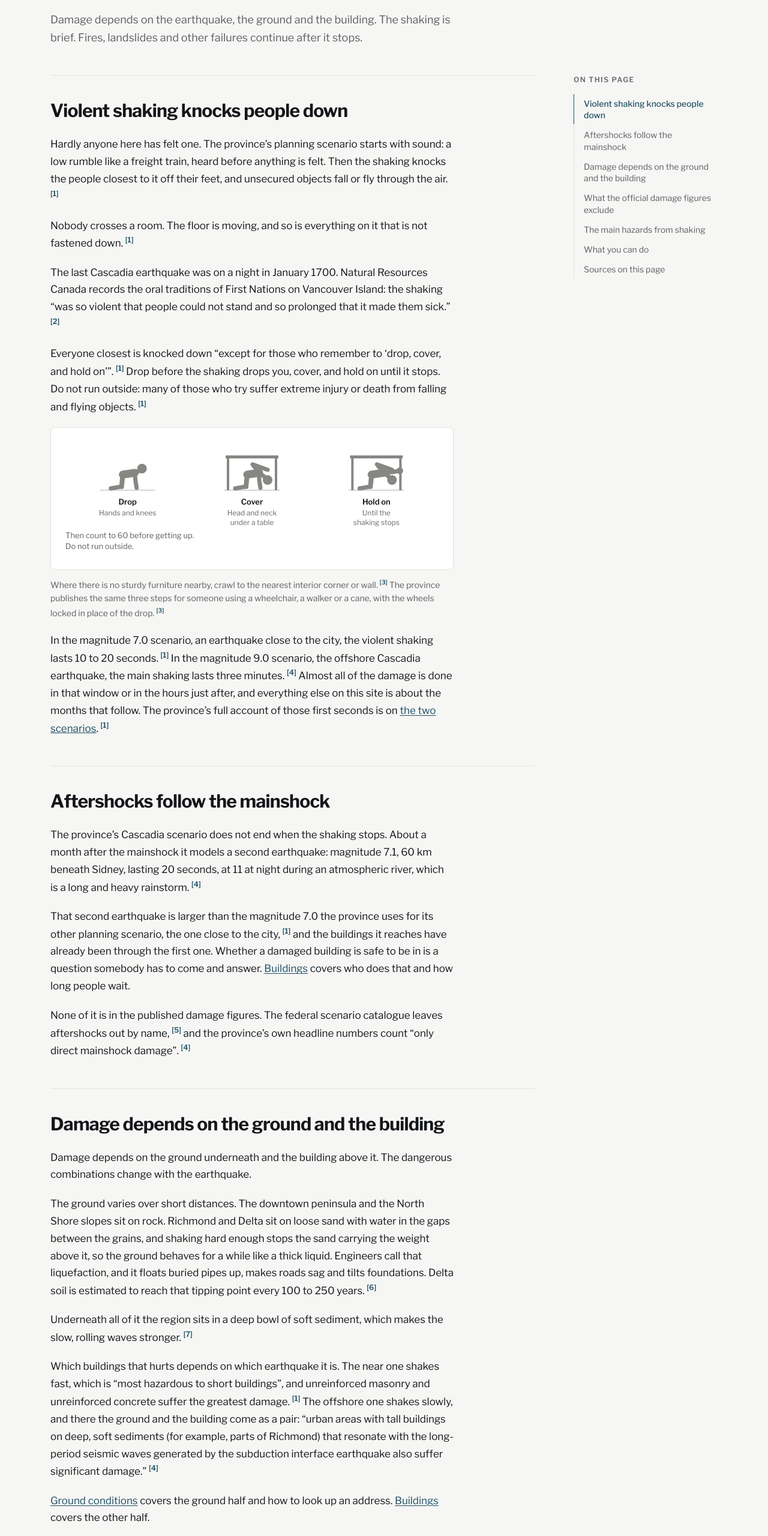
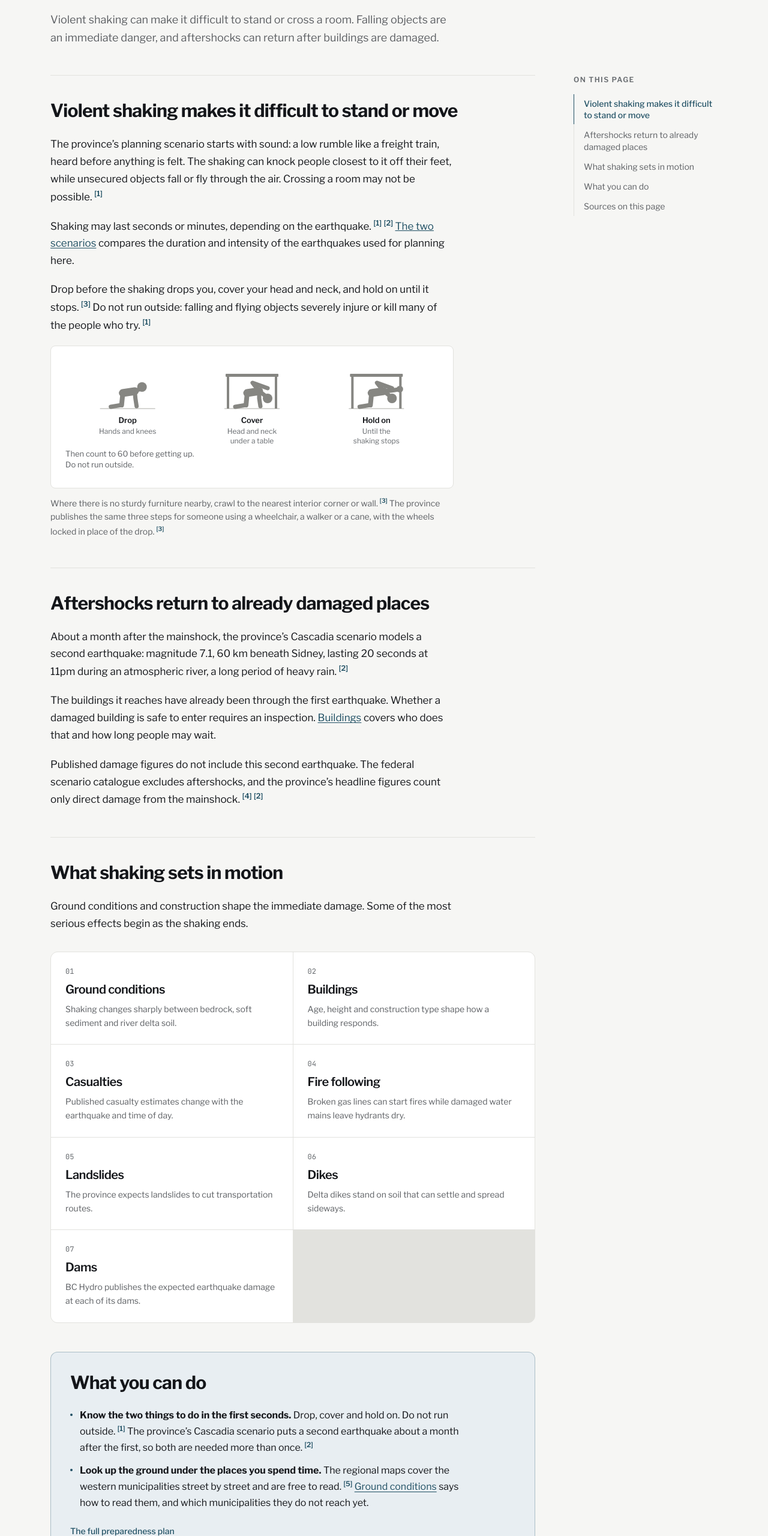
Before and after one commit to tartieret/quakeimpact.ca, a Next.js app: page /shaking in a window 1280 px wide. Shown: the part 240-2800 px from the top of the page at 60% size. Built offline with nearby package versions, Linux system fonts and the light colour scheme.

Commit message:
Focus the shaking page on the experience

```diff
--- a/src/content/pages/shaking.tsx
+++ b/src/content/pages/shaking.tsx
@@ -33,50 +33,46 @@ export const shaking: PageModule = {
     nav: "The shaking",
     kicker: "Part 1",
     standfirst:
-      "Damage depends on the earthquake, the ground and the building. The shaking is brief. Fires, landslides and other failures continue after it stops.",
+      "Violent shaking can make it difficult to stand or cross a room. Falling objects are an immediate danger, and aftershocks can return after buildings are damaged.",
     /** First-cited order, which is the order the markers are numbered in. */
     references: [
       "PEIRS",
-      "NRCAN-1700",
+      "DCRRA-2025",
       "PREPAREDBC",
-      "DCRRA-2025",
       "NRCAN-SCEN",
-      "JAVANBAKHT-24",
-      "DCRRA-APPC",
-      "GSC-OF-8853",
       "MVSMMP",
     ],
   },
 
   sections: [
     {
-      title: "Violent shaking knocks people down",
+      title: "Violent shaking makes it difficult to stand or move",
       body: (
         <Prose>
           <p>
-            Hardly anyone here has felt one. The province’s planning scenario
-            starts with sound: a low rumble like a freight train, heard before
-            anything is felt. Then the shaking knocks the people closest to it
-            off their feet, and unsecured objects fall or fly through the air.{" "}
+            The province’s planning scenario starts with sound: a low rumble
+            like a freight train, heard before anything is felt. The shaking can
+            knock people closest to it off their feet, while unsecured objects
+            fall or fly through the air. Crossing a room may not be possible.{" "}
             <Cite id="PEIRS" />
           </p>
           <p>
-            Nobody crosses a room. The floor is moving, and so is everything on
-            it that is not fastened down. <Cite id="PEIRS" />
+            Shaking may last seconds or minutes, depending on the earthquake.{" "}
+            <Cite id="PEIRS" /> <Cite id="DCRRA-2025" />{" "}
+            <Link
+              href="/scenarios/"
+              className="text-accent underline underline-offset-2"
+            >
+              The two scenarios
+            </Link>{" "}
+            compares the duration and intensity of the earthquakes used for
+            planning here.
           </p>
           <p>
-            The last Cascadia earthquake was on a night in January 1700. Natural
-            Resources Canada records the oral traditions of First Nations on
-            Vancouver Island: the shaking “was so violent that people could not
-            stand and so prolonged that it made them sick.”{" "}
-            <Cite id="NRCAN-1700" />
-          </p>
-          <p>
-            Everyone closest is knocked down “except for those who remember to
-            ‘drop, cover, and hold on’”. <Cite id="PEIRS" /> Drop before the
-            shaking drops you, cover, and hold on until it stops. Do not run
-            outside: many of those who try suffer extreme injury or death from
-            falling and flying objects. <Cite id="PEIRS" />
+            Drop before the shaking drops you, cover your head and neck, and
+            hold on until it stops. <Cite id="PREPAREDBC" /> Do not run
+            outside: falling and flying objects severely injure or kill many of
+            the people who try. <Cite id="PEIRS" />
           </p>
           <Figure
             alt="Drop to your hands and knees, cover your head and neck under a sturdy table, and hold on to it until the shaking stops, then count to 60 before getting up. The people badly hurt are the ones who try to run outside while the ground is still moving."
@@ -92,146 +88,52 @@ export const shaking: PageModule = {
           >
             <DropCoverHoldOn />
           </Figure>
+        </Prose>
+      ),
+    },
+
+    {
+      title: "Aftershocks return to already damaged places",
+      body: (
+        <Prose>
           <p>
-            In the magnitude 7.0 scenario, an earthquake close to the city, the
-            violent shaking lasts 10 to 20 seconds. <Cite id="PEIRS" /> In the
-            magnitude 9.0 scenario, the offshore Cascadia earthquake, the main
-            shaking lasts three minutes. <Cite id="DCRRA-2025" /> Almost all of
-            the damage is done in that window or in the hours just after, and
-            everything else on this site is about the months that follow. The
-            province’s full account of those first seconds is on{" "}
+            About a month after the mainshock, the province’s Cascadia scenario
+            models a second earthquake: magnitude 7.1, 60 km beneath Sidney,
+            lasting 20 seconds at 11pm during an atmospheric river, a long
+            period of heavy rain. <Cite id="DCRRA-2025" />
+          </p>
+          <p>
+            The buildings it reaches have already been through the first
+            earthquake. Whether a damaged building is safe to enter requires an
+            inspection.{" "}
             <Link
-              href="/scenarios/"
+              href="/shaking/buildings/"
               className="text-accent underline underline-offset-2"
             >
-              the two scenarios
-            </Link>
-            . <Cite id="PEIRS" />
+              Buildings
+            </Link>{" "}
+            covers who does that and how long people may wait.
+          </p>
+          <p>
+            Published damage figures do not include this second earthquake. The
+            federal scenario catalogue excludes aftershocks, and the province’s
+            headline figures count only direct damage from the mainshock.{" "}
+            <Cite id="NRCAN-SCEN" /> <Cite id="DCRRA-2025" />
           </p>
         </Prose>
       ),
     },
 
     {
-      title: "Aftershocks follow the mainshock",
-      body: (
-        <Prose>
-          <p>
-            The province’s Cascadia scenario does not end when the shaking
-            stops. About a month after the mainshock it models a second
-            earthquake: magnitude 7.1, 60 km beneath Sidney, lasting 20 seconds,
-            at 11 at night during an atmospheric river, which is a long and
-            heavy rainstorm. <Cite id="DCRRA-2025" />
-          </p>
-          <p>
-            That second earthquake is larger than the magnitude 7.0 the province
-            uses for its other planning scenario, the one close to the city,{" "}
-            <Cite id="PEIRS" /> and the buildings it reaches have already been
-            through the first one. Whether a damaged building is safe to be in
-            is a question somebody has to come and answer.{" "}
-            <Link
-              href="/shaking/buildings/"
-              className="text-accent underline underline-offset-2"
-            >
-              Buildings
-            </Link>{" "}
-            covers who does that and how long people wait.
-          </p>
-          <p>
-            None of it is in the published damage figures. The federal scenario
-            catalogue leaves aftershocks out by name, <Cite id="NRCAN-SCEN" />{" "}
-            and the province’s own headline numbers count “only direct mainshock
-            damage”. <Cite id="DCRRA-2025" />
-          </p>
-        </Prose>
-      ),
-    },
-
-    {
-      title: "Damage depends on the ground and the building",
-      body: (
-        <Prose>
-          <p>
-            Damage depends on the ground underneath and the building above it.
-            The dangerous combinations change with the earthquake.
-          </p>
-          <p>
-            The ground varies over short distances. The downtown peninsula and
-            the North Shore slopes sit on rock. Richmond and Delta sit on loose
-            sand with water in the gaps between the grains, and shaking hard
-            enough stops the sand carrying the weight above it, so the ground
-            behaves for a while like a thick liquid. Engineers call that
-            liquefaction, and it floats buried pipes up, makes roads sag and
-            tilts foundations. Delta soil is estimated to reach that tipping
-            point every 100 to 250 years. <Cite id="JAVANBAKHT-24" />
-          </p>
-          <p>
-            Underneath all of it the region sits in a deep bowl of soft
-            sediment, which makes the slow, rolling waves stronger.{" "}
-            <Cite id="DCRRA-APPC" />
-          </p>
-          <p>
-            Which buildings that hurts depends on which earthquake it is. The
-            near one shakes fast, which is “most hazardous to short buildings”,
-            and unreinforced masonry and unreinforced concrete suffer the
-            greatest damage. <Cite id="PEIRS" /> The offshore one shakes slowly,
-            and there the ground and the building come as a pair: “urban areas
-            with tall buildings on deep, soft sediments (for example, parts of
-            Richmond) that resonate with the long-period seismic waves generated
-            by the subduction interface earthquake also suffer significant
-            damage.” <Cite id="DCRRA-2025" />
-          </p>
-          <p>
-            <Link
-              href="/shaking/ground/"
-              className="text-accent underline underline-offset-2"
-            >
-              Ground conditions
-            </Link>{" "}
-            covers the ground half and how to look up an address.{" "}
-            <Link
-              href="/shaking/buildings/"
-              className="text-accent underline underline-offset-2"
-            >
-              Buildings
-            </Link>{" "}
-            covers the other half.
-          </p>
-        </Prose>
-      ),
-    },
-
-    {
-      title: "What the official damage figures exclude",
-      body: (
-        <Prose>
-          <p>
-            Most published figures for an earthquake here come from the
-            Geological Survey of Canada’s scenario catalogue. It counts “only
-            damage to buildings, and their inhabitants, from earthquake
-            shaking”. Landslides, liquefaction, fire following and aftershocks
-            are “not currently included”. <Cite id="NRCAN-SCEN" /> With those
-            left out, “the estimates herein are likely to represent a minimum
-            estimate on impacts.” <Cite id="GSC-OF-8853" />
-          </p>
-          <p>
-            The Cascadia assessment carries the same warning under its headline
-            figures, which cover direct damage from the main shaking “without
-            account of secondary hazards like landslides, liquefaction, tsunami,
-            fires and more.” <Cite id="DCRRA-2025" />
-          </p>
-          <p>
-            The damage and casualty figures from that work are minimums. Fires
-            and landslides sit outside them.
-          </p>
-        </Prose>
-      ),
-    },
-
-    {
-      title: "The main hazards from shaking",
+      title: "What shaking sets in motion",
       body: (
         <div className="flex flex-col gap-8">
+          <Prose>
+            <p>
+              Ground conditions and construction shape the immediate damage.
+              Some of the most serious effects begin as the shaking ends.
+            </p>
+          </Prose>
           <ul className="grid gap-px overflow-hidden rounded-xl border border-rule bg-rule sm:grid-cols-2">
             {SHAKING_PAGES.map((page, i) => (
               <li key={page.slug}>
@@ -267,6 +169,13 @@ export const shaking: PageModule = {
     heading: "What you can do",
     items: [
       <>
+        <strong>Know the two things to do in the first seconds.</strong> Drop,
+        cover and hold on. Do not run outside. <Cite id="PEIRS" /> The
+        province’s Cascadia scenario puts a second earthquake about a month
+        after the first, so both are needed more than once.{" "}
+        <Cite id="DCRRA-2025" />
+      </>,
+      <>
         <strong>Look up the ground under the places you spend time.</strong> The
         regional maps cover the western municipalities street by street and are
         free to read. <Cite id="MVSMMP" />{" "}
@@ -278,13 +187,6 @@ export const shaking: PageModule = {
         </Link>{" "}
         says how to read them, and which municipalities they do not reach yet.
       </>,
-      <>
-        <strong>Know the two things to do in the first seconds.</strong> Drop,
-        cover and hold on. Do not run outside. <Cite id="PEIRS" /> The
-        province’s Cascadia scenario puts a second earthquake about a month
-        after the first, so both are needed more than once.{" "}
-        <Cite id="DCRRA-2025" />
-      </>,
     ],
   },
 };
```
Also changed, not shown: 1 other file (tests, documents, lock files or other folders).
